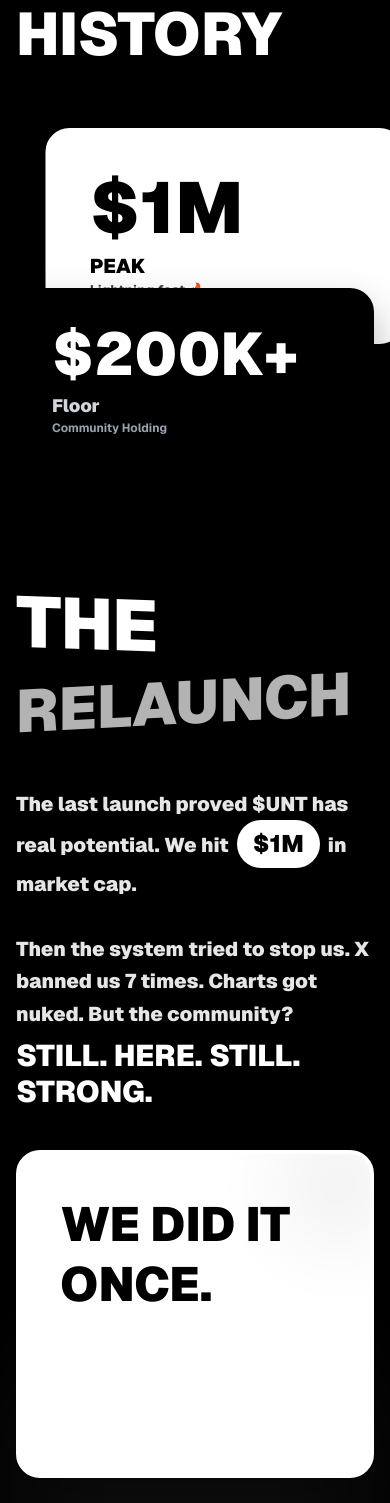
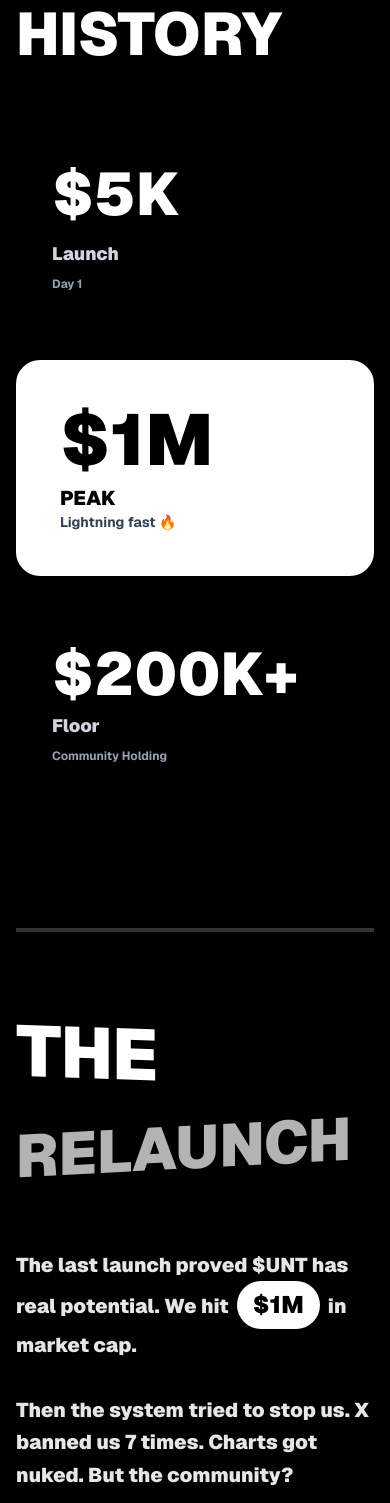
Before and after one commit to audifyx/v0-meme-coin-website, a Next.js app: page / in a window 390 px wide. Shown: the part 5460-6963 px from the top of the page. Built offline with nearby package versions, Linux system fonts and the light colour scheme.

Commit message:
fix: improve About section layout and spacing
Fix overlapping Launch History cards and Relaunch section
issues with responsive grid and vertical rhythm.

```diff
--- a/components/About.tsx
+++ b/components/About.tsx
@@ -93,7 +93,7 @@ export default function About() {
         </div>
 
         {/* Launch History - Playful scattered layout */}
-        <div className="mb-20 relative">
+        <div className="mb-32 relative">
           <div className="mb-16 animate-fade-in-down transform -skew-x-2">
             <h3 className="text-6xl md:text-7xl font-black leading-none">
               LAUNCH
@@ -103,20 +103,20 @@ export default function About() {
             </h3>
           </div>
 
-          <div className="relative h-96 md:h-80">
+          <div className="grid grid-cols-1 md:grid-cols-3 gap-8 md:gap-6">
             {/* $5K Card - top left, rotated */}
-            <div className="absolute top-0 left-0 w-full md:w-1/3 animate-fade-in-up transform md:-rotate-3 md:hover:rotate-0 smooth-transition hover:z-20">
-              <div className="group bg-black text-white rounded-3xl p-8 border-4 border-black shadow-heavy hover:shadow-2xl smooth-transition relative overflow-hidden">
+            <div className="animate-fade-in-up transform md:-rotate-3 md:hover:rotate-0 smooth-transition hover:z-20">
+              <div className="group bg-black text-white rounded-3xl p-8 border-4 border-black shadow-heavy hover:shadow-2xl smooth-transition relative overflow-hidden h-full">
                 <div className="absolute inset-0 bg-white opacity-0 group-hover:opacity-10 smooth-transition"></div>
                 <p className="text-6xl font-black mb-4 relative z-10">$5K</p>
                 <p className="font-black text-lg text-gray-300 relative z-10 whitespace-nowrap">Launch</p>
-                <p className="text-xs font-bold text-gray-400 relative z-10 mt-1">Day 1</p>
+                <p className="text-xs font-bold text-gray-400 relative z-10 mt-2">Day 1</p>
               </div>
             </div>
 
             {/* $1M Card - center, larger and raised */}
-            <div className="absolute top-0 left-1/3 w-full md:w-1/3 -translate-x-1/4 md:translate-x-0 animate-fade-in-up stagger-item-2 transform md:-translate-y-8 hover:translate-y-0 smooth-transition hover:z-20">
-              <div className="group bg-white text-black rounded-3xl p-10 border-4 border-white shadow-heavy hover:shadow-2xl smooth-transition relative overflow-hidden">
+            <div className="animate-fade-in-up stagger-item-2 transform hover:z-20 md:scale-110">
+              <div className="group bg-white text-black rounded-3xl p-10 border-4 border-white shadow-heavy hover:shadow-2xl smooth-transition relative overflow-hidden h-full">
                 <div className="absolute -inset-2 bg-black opacity-0 group-hover:opacity-10 blur-lg smooth-transition"></div>
                 <p className="text-7xl font-black mb-2 relative z-10">$1M</p>
                 <p className="font-black text-xl text-black relative z-10">PEAK</p>
@@ -125,32 +125,32 @@ export default function About() {
             </div>
 
             {/* $200K+ Card - bottom right, rotated */}
-            <div className="absolute top-40 right-0 w-full md:w-1/3 animate-fade-in-up stagger-item-3 transform md:rotate-3 md:hover:rotate-0 smooth-transition hover:z-20">
-              <div className="group bg-black text-white rounded-3xl p-8 border-4 border-black shadow-heavy hover:shadow-2xl smooth-transition relative overflow-hidden">
+            <div className="animate-fade-in-up stagger-item-3 transform md:rotate-3 md:hover:rotate-0 smooth-transition hover:z-20">
+              <div className="group bg-black text-white rounded-3xl p-8 border-4 border-black shadow-heavy hover:shadow-2xl smooth-transition relative overflow-hidden h-full">
                 <div className="absolute inset-0 bg-white opacity-0 group-hover:opacity-10 smooth-transition"></div>
                 <p className="text-6xl font-black mb-2 relative z-10">$200K+</p>
                 <p className="font-black text-lg text-gray-300 relative z-10">Floor</p>
-                <p className="text-xs font-bold text-gray-400 relative z-10">Community Holding</p>
+                <p className="text-xs font-bold text-gray-400 relative z-10 mt-2">Community Holding</p>
               </div>
             </div>
           </div>
         </div>
 
         {/* The Relaunch - Bold & Playful */}
-        <div className="relative animate-fade-in-up stagger-item-4">
-          <div className="space-y-6 relative z-10">
+        <div className="relative animate-fade-in-up stagger-item-4 mt-20 pt-20 border-t-4 border-white/20">
+          <div className="space-y-8 relative z-10">
             {/* Playful header */}
-            <div className="space-y-0">
-              <h3 className="text-7xl md:text-8xl font-black leading-none transform skew-y-2 mb-2">
+            <div className="space-y-2 mb-12">
+              <h3 className="text-7xl md:text-8xl font-black leading-tight transform skew-y-2">
                 THE
               </h3>
-              <h3 className="text-6xl md:text-7xl font-black leading-none transform -skew-y-3 text-white/70 whitespace-nowrap">
+              <h3 className="text-6xl md:text-7xl font-black leading-tight transform -skew-y-3 text-white/70 whitespace-nowrap">
                 RELAUNCH
               </h3>
             </div>
 
             {/* Narrative with playful highlights */}
-            <div className="space-y-8 pt-8">
+            <div className="space-y-8 pt-4">
               <div className="group relative">
                 <div className="absolute -inset-4 bg-white rounded-2xl opacity-0 group-hover:opacity-5 smooth-transition"></div>
                 <p className="text-xl md:text-2xl font-black leading-relaxed relative z-10 text-white/90">
```
